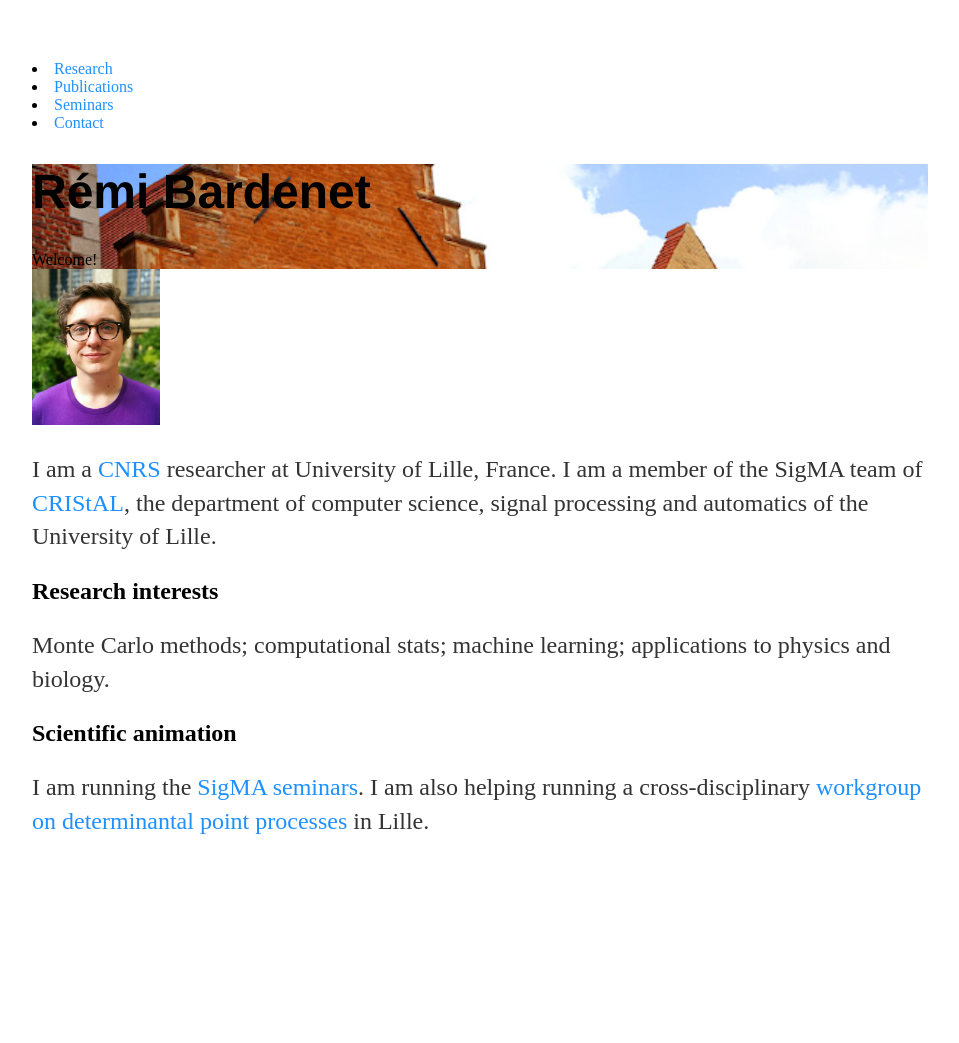
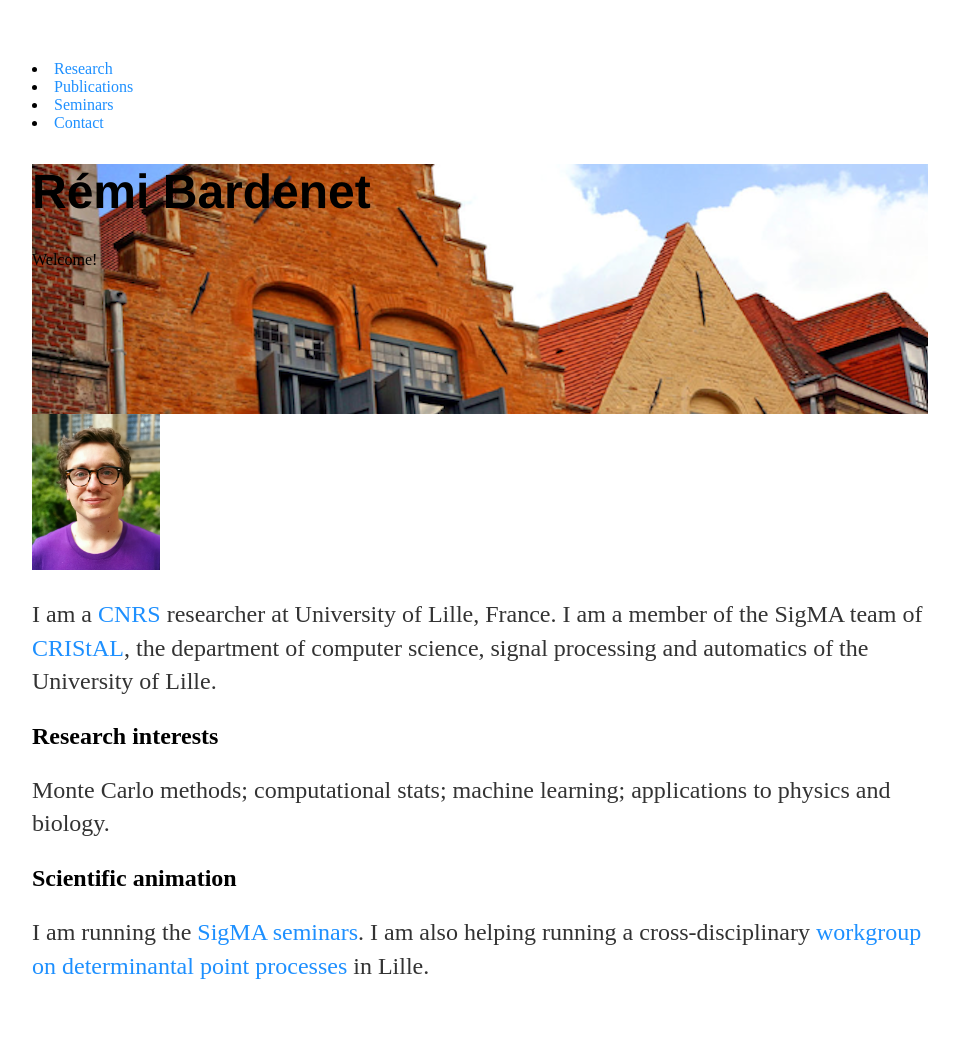
Before and after one commit to rbardenet/rbardenet.github.io, a Jekyll site: the page built from index.html, in a window 1280 px wide. Shown: the whole page, without its empty margins (160-1119 px from the left). Built offline with Jekyll 4.4.1, drawn with Linux system fonts in a browser that asks for light colours; before the commit the page ends 900 px from its top, so only the background shows below that.

Commit message:
added css for header

```diff
--- a/css/main.css
+++ b/css/main.css
@@ -1,3 +1,6 @@
+header {
+    height: 250px;
+}
 body {
     margin: 60px auto;
     width: 70%;
```
